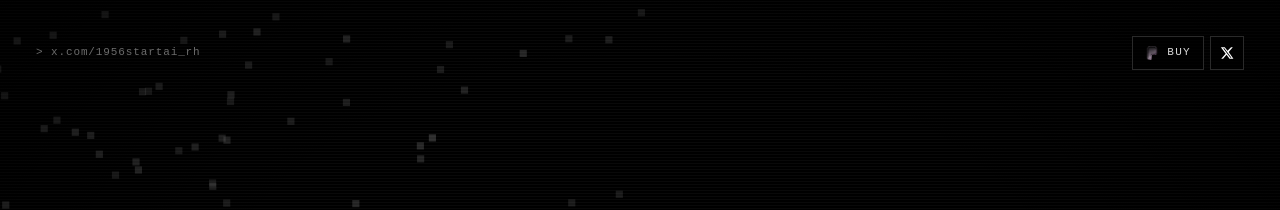
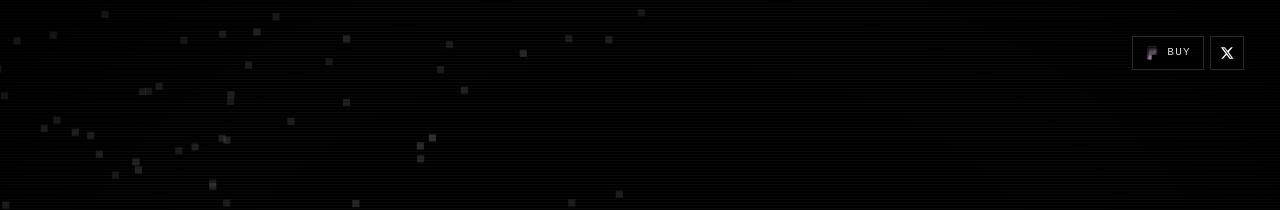
Before and after one commit to liakh10/startai, a plain HTML site: page index.html in a window 1280 px wide. Shown: the top 210 px of the page. Drawn offline with Linux system fonts and the light colour scheme; a web font is replaced by a local one.

Commit message:
Drop the handle line in the top-left corner, the X button already links there
Co-Authored-By: Claude Fable 5.1 <noreply@anthropic.com>

```diff
--- a/index.html
+++ b/index.html
@@ -20,9 +20,8 @@ body{background:#000;color:var(--text);font-family:"Martian Mono",ui-monospace,m
 a{color:inherit;text-decoration:none}
 button{font:inherit;color:inherit;background:none;border:0;cursor:pointer}
 /* hud */
-.hud{position:fixed;top:0;left:0;right:0;z-index:20;display:flex;justify-content:space-between;align-items:center;gap:10px;padding:var(--pad);pointer-events:none}
+.hud{position:fixed;top:0;left:0;right:0;z-index:20;display:flex;justify-content:flex-end;align-items:center;gap:10px;padding:var(--pad);pointer-events:none}
 .hud>*{pointer-events:auto}
-.handle{font-size:11px;letter-spacing:.08em;color:var(--dim)}
 .keys{display:flex;gap:6px}
 .key{display:inline-flex;align-items:center;justify-content:center;gap:8px;height:34px;padding:0 12px;border:1px solid #2a2a2a;background:rgba(0,0,0,.6);font-size:11px;letter-spacing:.12em;text-transform:uppercase;color:var(--text);transition:border-color .15s,color .15s}
 .key:hover{border-color:var(--white);color:var(--white)}
@@ -75,13 +74,12 @@ h1 span{display:block;font-weight:300;font-size:.42em;letter-spacing:.3em;color:
 .links{display:flex;gap:8px;flex-wrap:wrap;justify-content:center}
 .links .key{height:42px;padding:0 18px}
 .links .key.x{width:42px;padding:0}
-@media (max-width:640px){ .handle{display:none} .term{font-size:11px;max-width:calc(100% - 2*var(--pad));overflow:hidden} }
+@media (max-width:640px){ .term{font-size:11px;max-width:calc(100% - 2*var(--pad));overflow:hidden} }
 @media (prefers-reduced-motion:reduce){ .term i{animation:none} }
 </style>
 </head>
 <body>
 <div class="hud">
-  <span class="handle" id="handle">&gt; x.com/letsstartai</span>
   <div class="keys"><a class="key" data-link="pons" href="https://www.ponsfamily.com/launchpad"><img src="assets/img/pons.png" alt="" style="filter:invert(1)" />buy</a><a class="key x" data-link="x" href="https://x.com" aria-label="X"><img src="assets/img/x.svg" alt="" style="filter:invert(1)" /></a></div>
 </div>
 
@@ -119,7 +117,6 @@ h1 span{display:block;font-weight:300;font-size:.42em;letter-spacing:.3em;color:
   document.querySelectorAll('[data-link="pons"]').forEach(function(a){ a.href = HAS ? window.PONS_HOME + '/' + CA : window.PONS_HOME; a.target = '_blank'; a.rel = 'noopener'; });
   document.querySelectorAll('[data-link="dex"]').forEach(function(a){ a.href = HAS ? window.DEX_HOME + '/' + CA : window.DEX_HOME; a.target = '_blank'; a.rel = 'noopener'; });
   document.querySelectorAll('[data-link="x"]').forEach(function(a){ a.href = S.X_URL || 'https://x.com'; a.target = '_blank'; a.rel = 'noopener'; });
-  var h = (S.X_URL || '').replace(/^https?:\/\//, ''); if(h && h.indexOf('/soon') < 0) document.getElementById('handle').textContent = '> ' + h;
 
   /* contract */
   var ca = document.getElementById('ca'), addr = document.getElementById('addr'), cp = document.getElementById('cp');
```
